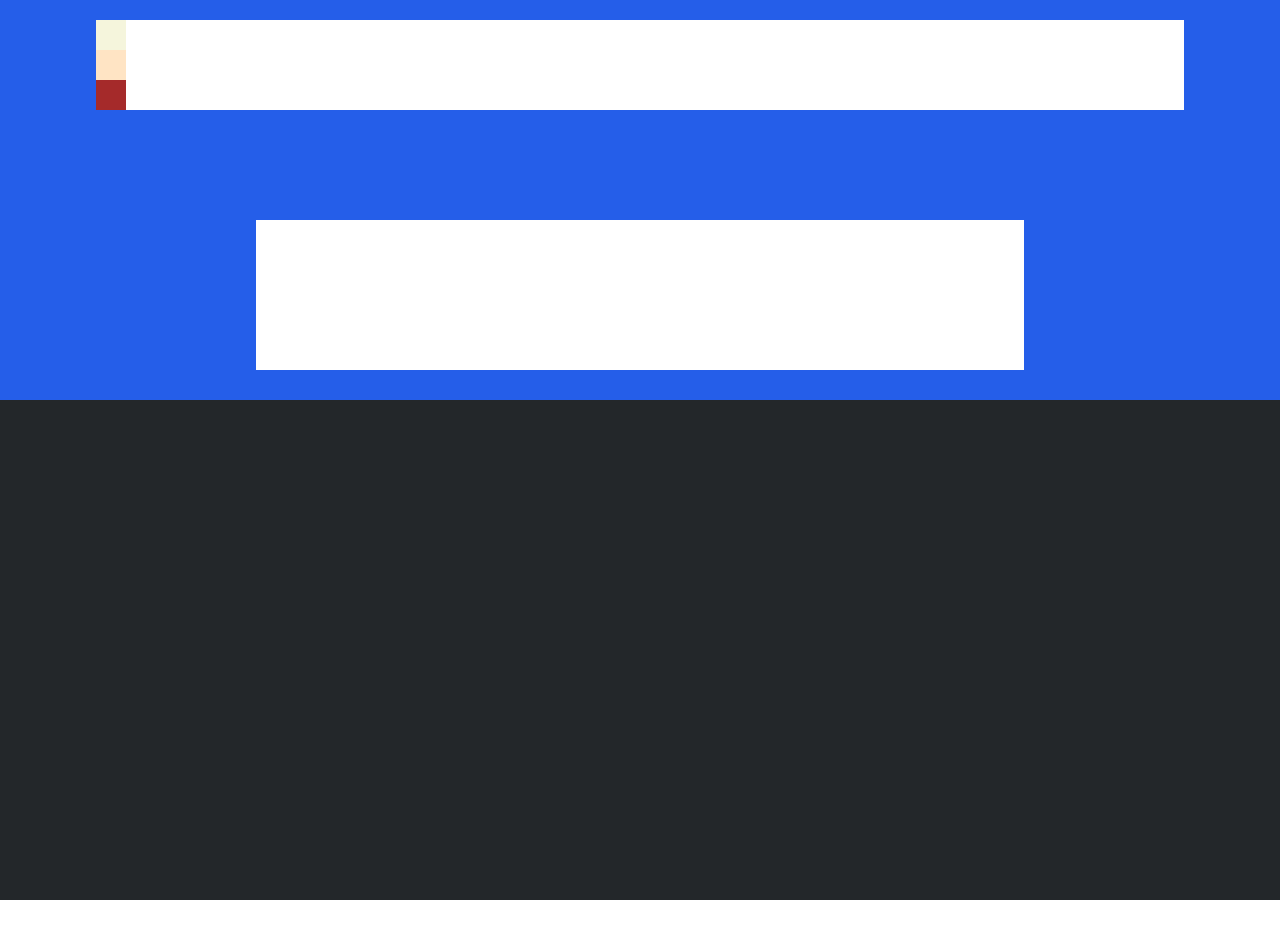
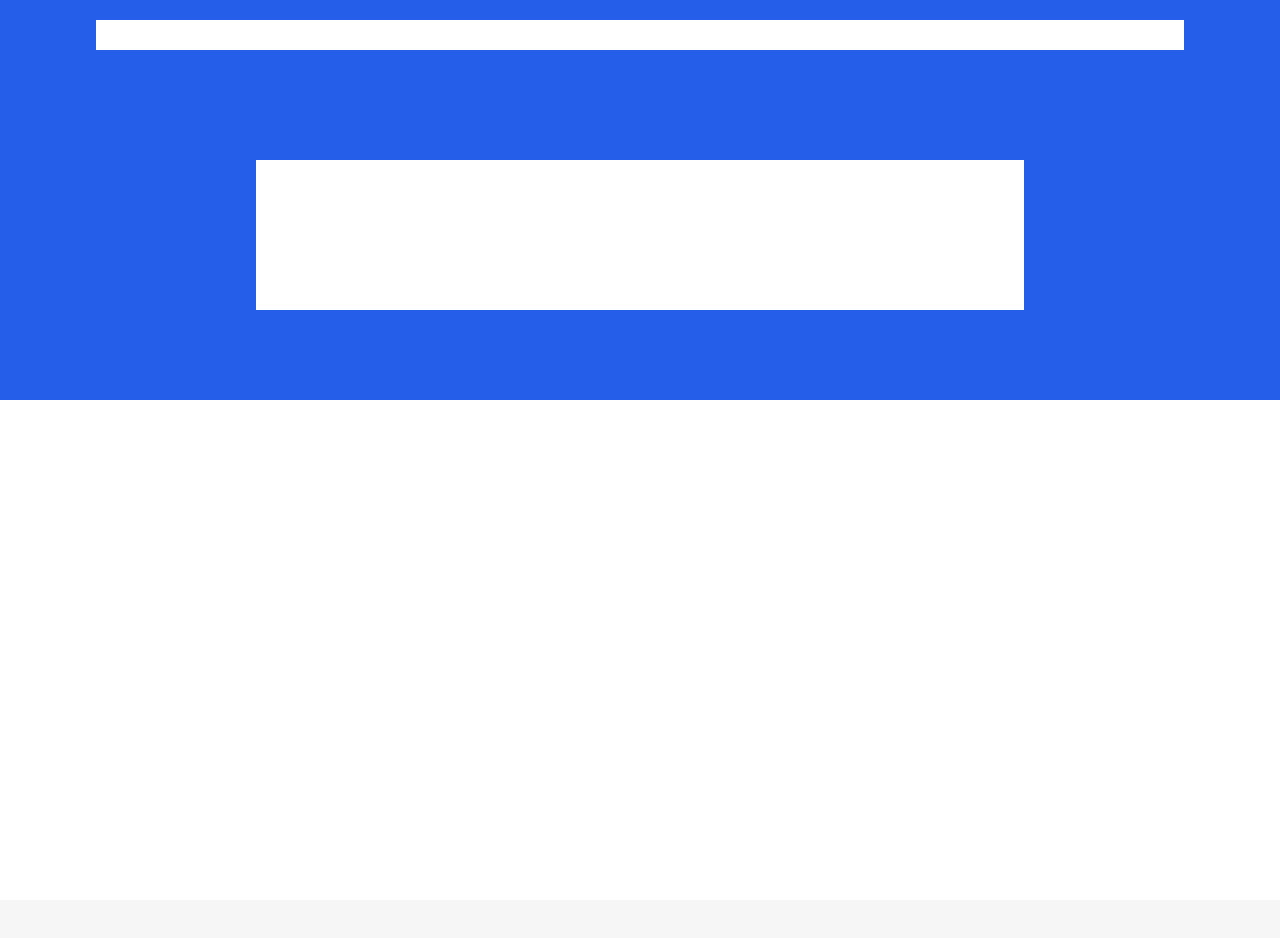
Before and after one commit to tomms25/htmlcss-struttura-discord, a plain HTML site: page index.html in a window 1280 px wide. Shown: the top 938 px of the page. Before the commit the page ends 900 px from the top, so only its background shows below. Drawn offline with Linux system fonts and the light colour scheme.

Commit message:
struttura main

```diff
--- a/css/master.css
+++ b/css/master.css
@@ -23,23 +23,6 @@ header{
     margin-top: 20px;
 }
 
-.logo{
-    background-color: beige;
-    width: 30px;
-    min-height: 30px;
-}
-
-.menu{
-    background-color: bisque;
-    width: 30px;
-    min-height: 30px;
-}
-
-.accedi{
-    background-color: brown;
-    min-height: 30px;
-    width: 30px;
-}
 
 .header-text{
     background-color: white;
@@ -50,6 +33,38 @@ header{
 
 
 
+
+
+.container{
+    margin: 0;
+    box-sizing: border-box;
+}
+
+.study-group{
+    background-color: white;
+    height: 500px;
+    width: auto;
+}
+
+.just-chillin{
+    background-color: rgb(246, 246, 246);
+    height: 500px;
+    width: auto;
+}
+
+.fandom{
+    background-color: white;
+    height: 500px;
+    width: auto;
+}
+
+.last-section{
+    background-color: rgb(246, 246, 246);
+    height: 1000px;
+    width: auto;
+}
+
+
 footer{
     height: 500px;
     background-color: rgb(35, 39, 42);
--- a/index.html
+++ b/index.html
@@ -32,18 +32,21 @@
     <!-- Sezione centrale -->
     <main>
 
-        <div class="flex-container">
+        <div class="container">
 
             <!-- Prime tre sezioni  -->
            <section class="section1">
+            <div class="study-group"></div>
 
            </section>
 
            <section class="section2">
+            <div class="just-chillin"></div>
 
            </section>
 
            <section class="section3">
+            <div class="fandom"></div>
 
            </section>
 
```
